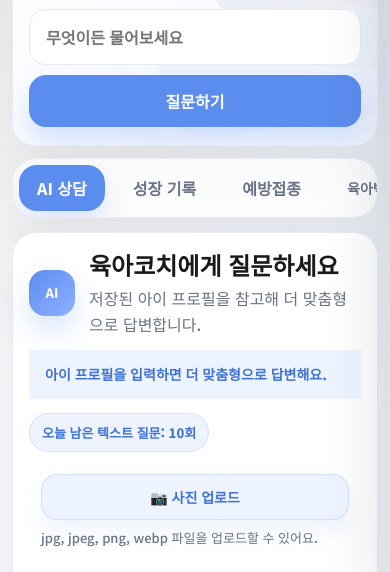
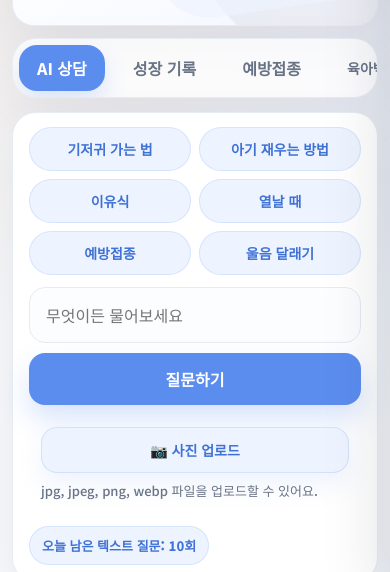
Before and after one commit to ehgns2724-hub/yukacoach, a website: page index.html in a window 390 px wide. Shown: the part 242-814 px from the top of the page. Drawn offline with Linux system fonts and the light colour scheme; no server answers.

Commit message:
Reorder mobile homepage sections

```diff
--- a/index.html
+++ b/index.html
@@ -147,7 +147,7 @@
             id="questionInput"
             type="search"
             aria-label="육아코치 질문 입력"
-            placeholder="기저귀 가는 법, 아기 재우는 방법 등 무엇이든 물어보세요."
+            placeholder="무엇이든 물어보세요"
             autocomplete="off"
           >
           <button class="primary-button" type="submit" id="searchButton">질문하기</button>
@@ -157,8 +157,10 @@
       <div class="quick-questions" aria-label="추천 질문">
         <button type="button" data-question="기저귀 가는 법">기저귀 가는 법</button>
         <button type="button" data-question="아기 재우는 방법">아기 재우는 방법</button>
-        <button type="button" data-question="이유식 시작하기">이유식 시작하기</button>
-        <button type="button" data-question="아기 열날 때">아기 열날 때</button>
+        <button type="button" data-question="이유식">이유식</button>
+        <button type="button" data-question="열날 때">열날 때</button>
+        <button type="button" data-question="예방접종">예방접종</button>
+        <button type="button" data-question="울음 달래기">울음 달래기</button>
       </div>
 
     </section>
--- a/style.css
+++ b/style.css
@@ -2174,3 +2174,77 @@ textarea:focus {
     grid-template-columns: 1fr;
   }
 }
+
+@media (max-width: 768px) {
+  .mobile-hero-question {
+    display: none;
+  }
+
+  .question-panel {
+    display: flex;
+    flex-direction: column;
+    gap: 12px;
+    margin-bottom: 16px;
+    padding: 14px 16px 16px;
+  }
+
+  .question-panel .section-heading,
+  .question-panel .mobile-current-child {
+    display: none;
+  }
+
+  .quick-questions {
+    order: 1;
+    display: grid;
+    grid-template-columns: repeat(2, minmax(0, 1fr));
+    gap: 8px;
+    margin-top: 0;
+  }
+
+  .quick-questions button {
+    min-height: 44px;
+    padding: 0 12px;
+    border-radius: 999px;
+    font-size: 14px;
+    line-height: 1.25;
+    white-space: normal;
+  }
+
+  .search-form {
+    order: 2;
+    display: flex;
+    flex-direction: column;
+    gap: 10px;
+  }
+
+  .question-panel .search-row {
+    order: 1;
+    display: grid;
+    grid-template-columns: 1fr;
+    gap: 10px;
+  }
+
+  #questionInput {
+    min-height: 56px;
+    border-radius: 16px;
+    font-size: 16px;
+  }
+
+  #searchButton {
+    width: 100%;
+    min-height: 52px;
+    border-radius: 16px;
+  }
+
+  .photo-upload-area {
+    order: 2;
+  }
+
+  .usage-status {
+    order: 3;
+  }
+
+  .photo-preview {
+    order: 4;
+  }
+}
```
